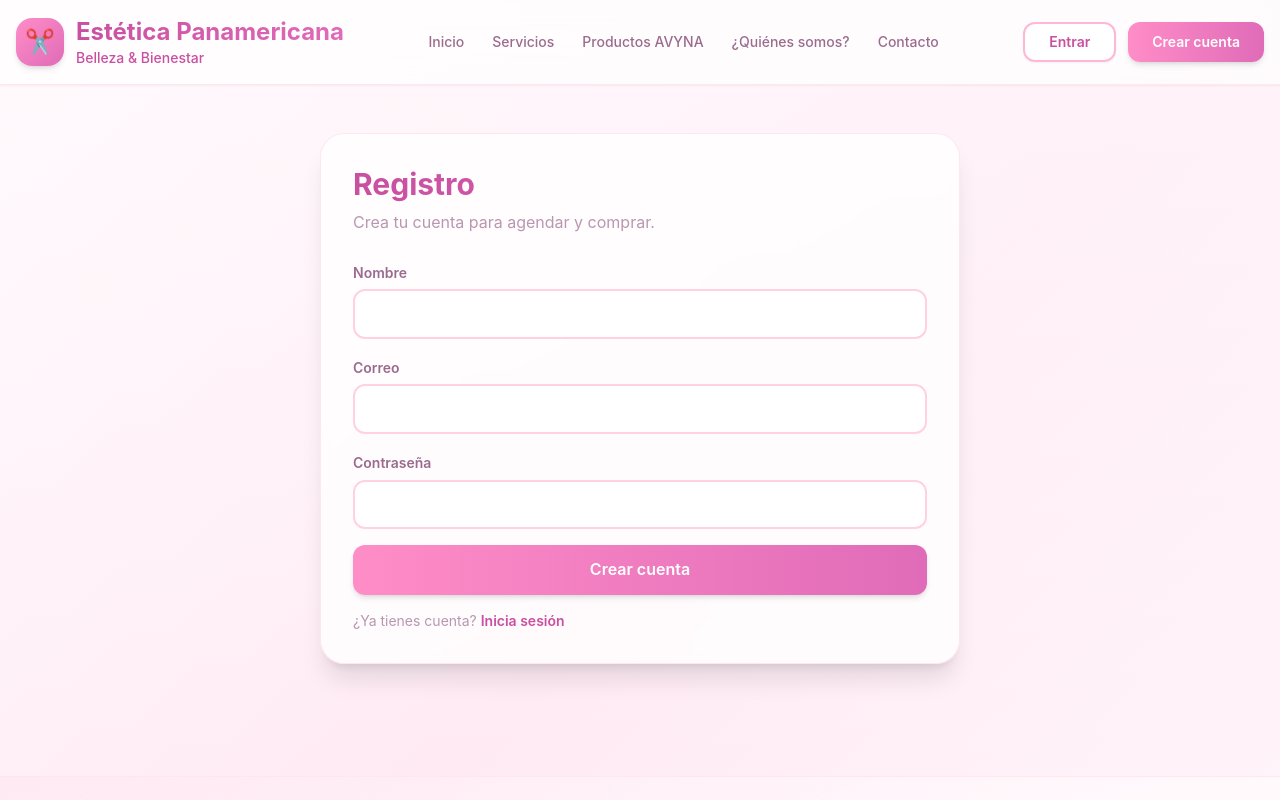
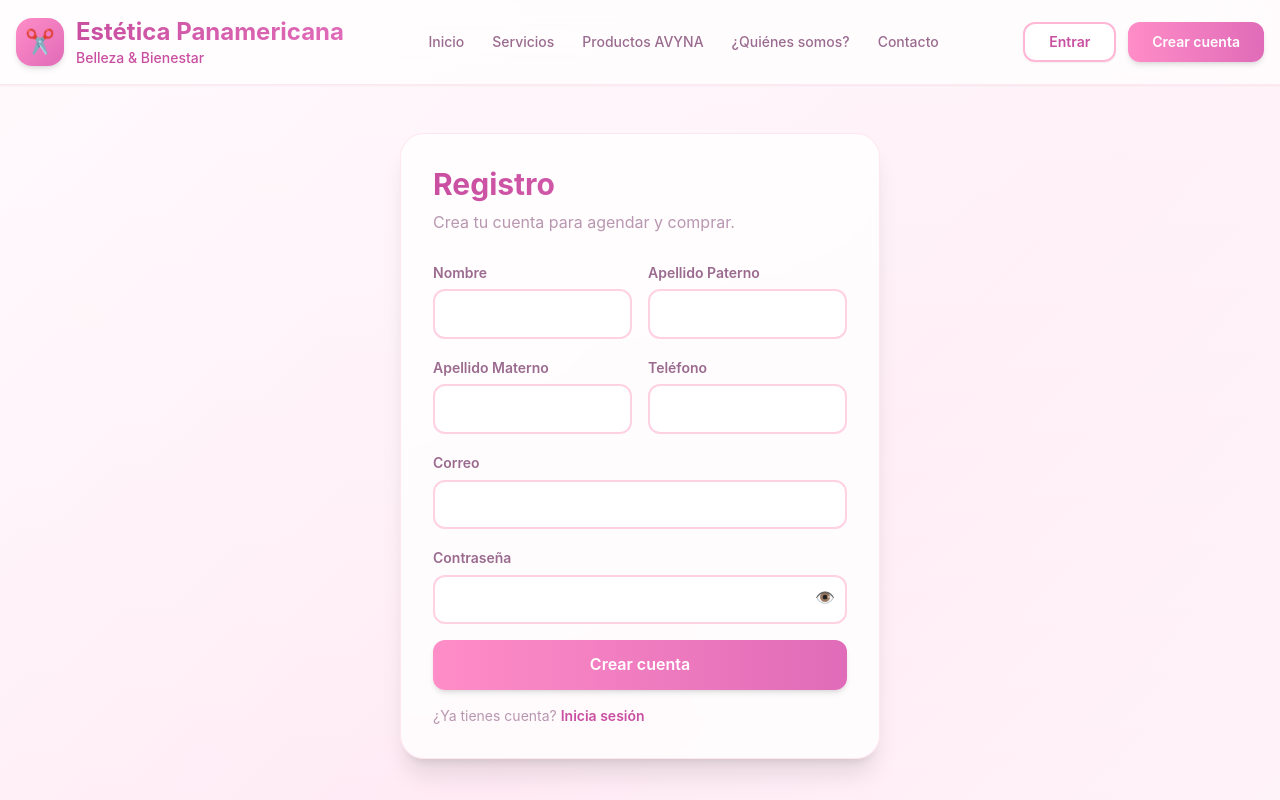
Before and after one commit to JoadanMatias10/Proyecto_Estetica, a React (Create React App) app in the folder frootend/: page /registro in a window 1280 px wide. Shown: the top 800 px of the page. Built offline with nearby package versions, Linux system fonts and the light colour scheme.

Commit message:
Actualiza pantallas de login

```diff
--- a/frootend/src/Publico/Login/InicioSesion.jsx
+++ b/frootend/src/Publico/Login/InicioSesion.jsx
@@ -1,10 +1,12 @@
-import React from "react";
+import React, { useState } from "react";
 import { Link } from "react-router-dom";
 import Button from "../../components/ui/Button";
 
 export default function InicioSesion() {
+  const [showPassword, setShowPassword] = useState(false);
+
   return (
-    <div className="max-w-2xl mx-auto px-4 py-12">
+    <div className="max-w-md mx-auto px-4 py-12">
       <div className="bg-white/80 backdrop-blur-sm border border-rose-200/50 rounded-3xl p-8 shadow-xl">
         <h1 className="text-3xl font-bold bg-gradient-to-r from-rose-600 to-rose-500 bg-clip-text text-transparent">Inicio de sesión</h1>
         <p className="text-rose-700/70 mt-2">Accede para agendar citas y comprar productos.</p>
@@ -16,7 +18,19 @@ export default function InicioSesion() {
           </div>
           <div>
             <label className="text-sm font-semibold text-rose-700">Contraseña</label>
-            <input type="password" className="mt-1 w-full rounded-xl border-2 border-rose-200 px-4 py-2.5 focus:outline-none focus:ring-4 focus:ring-rose-300/50 focus:border-rose-400 transition-all duration-200" />
+            <div className="relative">
+              <input
+                type={showPassword ? "text" : "password"}
+                className="mt-1 w-full rounded-xl border-2 border-rose-200 px-4 py-2.5 pr-10 focus:outline-none focus:ring-4 focus:ring-rose-300/50 focus:border-rose-400 transition-all duration-200"
+              />
+              <button
+                type="button"
+                onClick={() => setShowPassword(!showPassword)}
+                className="absolute right-3 top-1/2 -translate-y-1/2 text-rose-400 hover:text-rose-600 focus:outline-none"
+              >
+                {showPassword ? "🙈" : "👁️"}
+              </button>
+            </div>
           </div>
 
           <Button className="w-full py-3 rounded-xl mt-6">Entrar</Button>
--- a/frootend/src/Publico/Login/Recuperacion.jsx
+++ b/frootend/src/Publico/Login/Recuperacion.jsx
@@ -4,7 +4,7 @@ import Button from "../../components/ui/Button";
 
 export default function Recuperacion() {
   return (
-    <div className="max-w-2xl mx-auto px-4 py-12">
+    <div className="max-w-md mx-auto px-4 py-12">
       <div className="bg-white/80 backdrop-blur-sm border border-rose-200/50 rounded-3xl p-8 shadow-xl">
         <h1 className="text-3xl font-bold bg-gradient-to-r from-rose-600 to-rose-500 bg-clip-text text-transparent">Recuperación de contraseña</h1>
         <p className="text-rose-700/70 mt-2">Te enviaremos un enlace al correo.</p>
--- a/frootend/src/Publico/Login/Registro.jsx
+++ b/frootend/src/Publico/Login/Registro.jsx
@@ -1,18 +1,36 @@
-import React from "react";
+import React, { useState } from "react";
 import { Link } from "react-router-dom";
 import Button from "../../components/ui/Button";
 
 export default function Registro() {
+  const [showPassword, setShowPassword] = useState(false);
+
   return (
-    <div className="max-w-2xl mx-auto px-4 py-12">
+    <div className="max-w-lg mx-auto px-4 py-12">
       <div className="bg-white/80 backdrop-blur-sm border border-rose-200/50 rounded-3xl p-8 shadow-xl">
         <h1 className="text-3xl font-bold bg-gradient-to-r from-rose-600 to-rose-500 bg-clip-text text-transparent">Registro</h1>
         <p className="text-rose-700/70 mt-2">Crea tu cuenta para agendar y comprar.</p>
 
         <form className="mt-6 space-y-4">
-          <div>
-            <label className="text-sm font-semibold text-rose-700">Nombre</label>
-            <input className="mt-1 w-full rounded-xl border-2 border-rose-200 px-4 py-2.5 focus:outline-none focus:ring-4 focus:ring-rose-300/50 focus:border-rose-400 transition-all duration-200" />
+          <div className="grid grid-cols-1 md:grid-cols-2 gap-4">
+            <div>
+              <label className="text-sm font-semibold text-rose-700">Nombre</label>
+              <input className="mt-1 w-full rounded-xl border-2 border-rose-200 px-4 py-2.5 focus:outline-none focus:ring-4 focus:ring-rose-300/50 focus:border-rose-400 transition-all duration-200" />
+            </div>
+            <div>
+              <label className="text-sm font-semibold text-rose-700">Apellido Paterno</label>
+              <input className="mt-1 w-full rounded-xl border-2 border-rose-200 px-4 py-2.5 focus:outline-none focus:ring-4 focus:ring-rose-300/50 focus:border-rose-400 transition-all duration-200" />
+            </div>
+          </div>
+          <div className="grid grid-cols-1 md:grid-cols-2 gap-4">
+            <div>
+              <label className="text-sm font-semibold text-rose-700">Apellido Materno</label>
+              <input className="mt-1 w-full rounded-xl border-2 border-rose-200 px-4 py-2.5 focus:outline-none focus:ring-4 focus:ring-rose-300/50 focus:border-rose-400 transition-all duration-200" />
+            </div>
+            <div>
+              <label className="text-sm font-semibold text-rose-700">Teléfono</label>
+              <input type="tel" className="mt-1 w-full rounded-xl border-2 border-rose-200 px-4 py-2.5 focus:outline-none focus:ring-4 focus:ring-rose-300/50 focus:border-rose-400 transition-all duration-200" />
+            </div>
           </div>
           <div>
             <label className="text-sm font-semibold text-rose-700">Correo</label>
@@ -20,7 +38,19 @@ export default function Registro() {
           </div>
           <div>
             <label className="text-sm font-semibold text-rose-700">Contraseña</label>
-            <input type="password" className="mt-1 w-full rounded-xl border-2 border-rose-200 px-4 py-2.5 focus:outline-none focus:ring-4 focus:ring-rose-300/50 focus:border-rose-400 transition-all duration-200" />
+            <div className="relative">
+              <input
+                type={showPassword ? "text" : "password"}
+                className="mt-1 w-full rounded-xl border-2 border-rose-200 px-4 py-2.5 pr-10 focus:outline-none focus:ring-4 focus:ring-rose-300/50 focus:border-rose-400 transition-all duration-200"
+              />
+              <button
+                type="button"
+                onClick={() => setShowPassword(!showPassword)}
+                className="absolute right-3 top-1/2 -translate-y-1/2 text-rose-400 hover:text-rose-600 focus:outline-none"
+              >
+                {showPassword ? "🙈" : "👁️"}
+              </button>
+            </div>
           </div>
 
           <Button className="w-full py-3 rounded-xl">Crear cuenta</Button>
```
